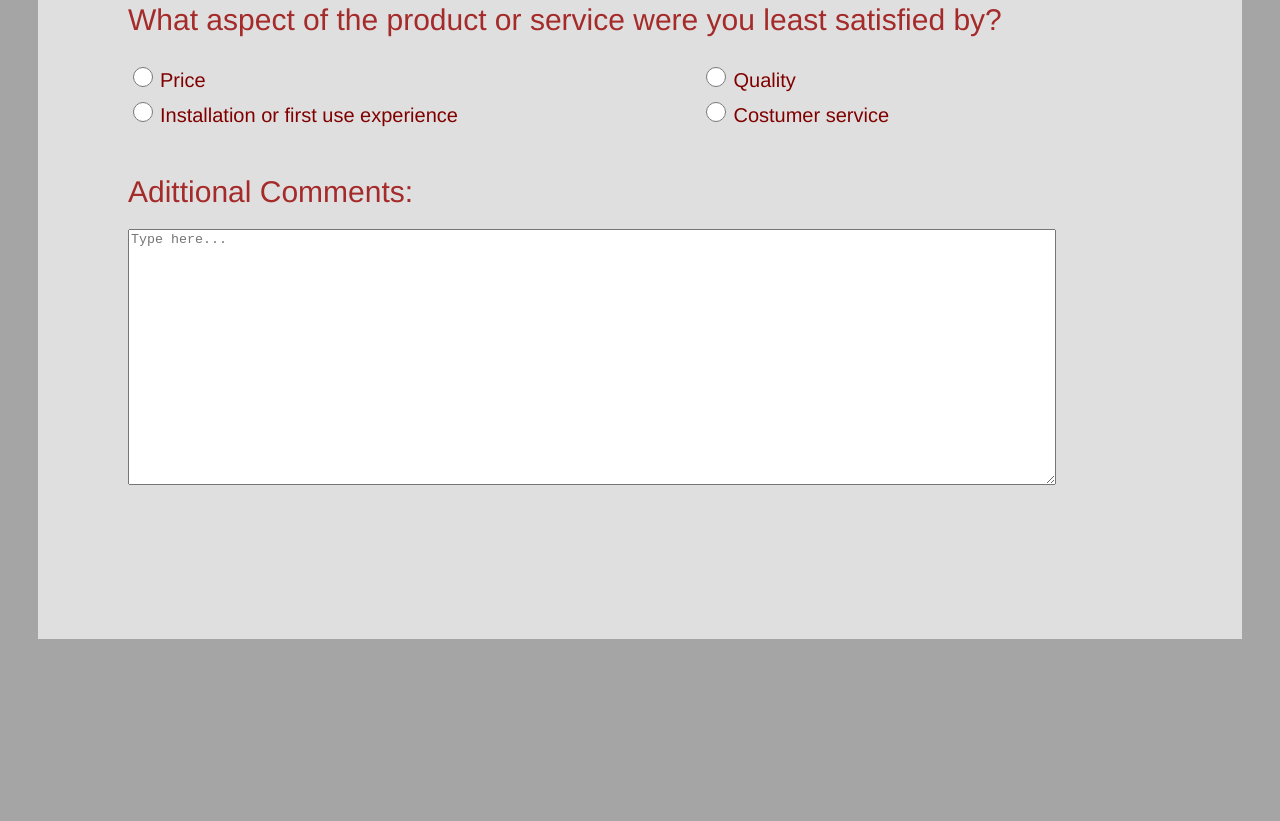
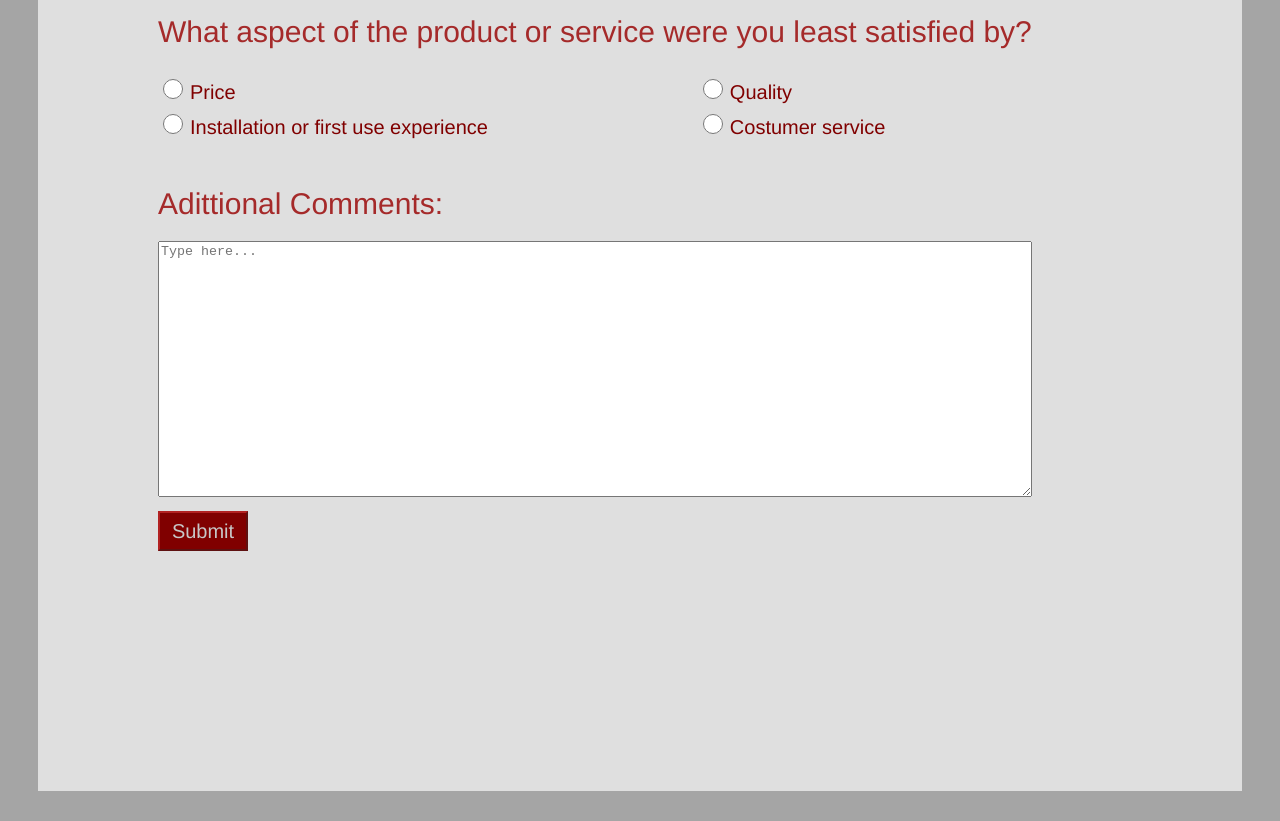
Before and after one commit to tahataha005/followup-survey, a plain HTML site: page index.html in a window 1280 px wide. Shown: the part 1129-1950 px from the top of the page. Before the commit the page ends 1798 px from the top, so only its background shows below. Drawn offline with Linux system fonts and the light colour scheme.

Commit message:
button commit

```diff
--- a/index.html
+++ b/index.html
@@ -33,7 +33,7 @@
                 </br>
 
                 <input type="text">
-            </div>
+
         </div>
     </br>
 
@@ -195,6 +195,8 @@
             <label>Adittional Comments:</label>
             </br>
             <textarea placeholder="Type here..." cols="30" rows="10"></textarea>
+            </br>
+            <button class="button">Submit</button> <!--edited after deadline-->
 
         </div>
 
--- a/styles/styles.css
+++ b/styles/styles.css
@@ -80,3 +80,15 @@ textarea{
     height: 300px;
     text-align: top;
 }
+
+.button{
+    margin-top: 10px;
+    align-self: center;
+    height: 40px;
+    width: 90px;
+    background-color: maroon;
+    border-color: firebrick;
+    font-size: 20px;
+    font-family: 'Franklin Gothic Medium', 'Arial Narrow', Arial, sans-serif;
+    color:rgb(199, 199, 199)
+}
```
